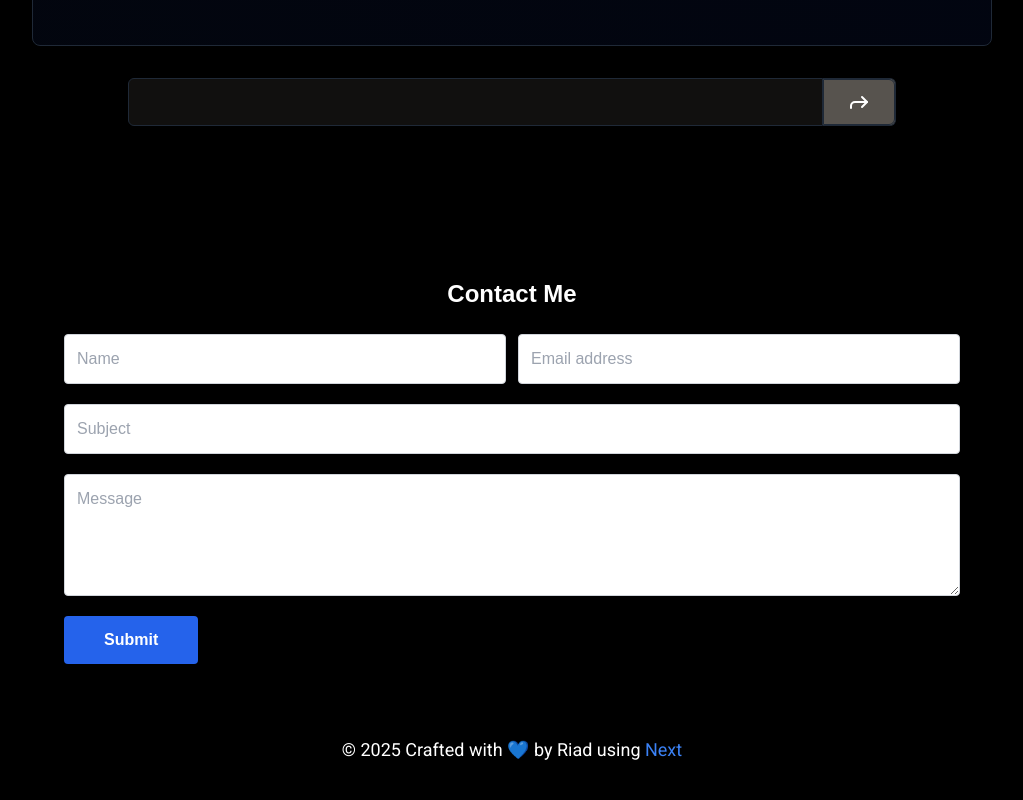
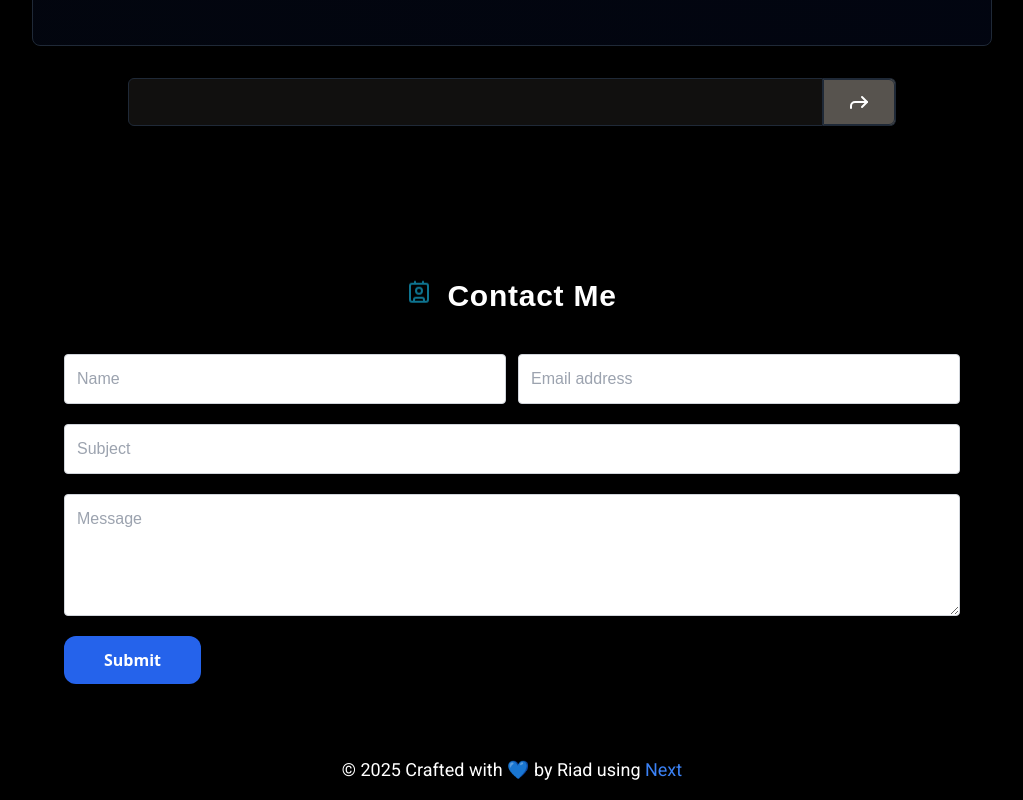
Before and after one commit to riad-mammadov/Portfolio, a Next.js app: page / in a window 1280 px wide. Shown: the part 3068-3868 px from the top of the page, without its empty margins (128-1151 px from the left). Built offline with nearby package versions, Linux system fonts and the light colour scheme.

Commit message:
add icon

```diff
--- a/components/Section/Contact/ContactForm.jsx
+++ b/components/Section/Contact/ContactForm.jsx
@@ -2,7 +2,7 @@
 import { useState } from "react";
 import { useForm } from "react-hook-form";
 import emailjs from "@emailjs/browser";
-import { Button } from "@/components/ui/shadcn/Button";
+import { Contact } from "lucide-react";
 
 const ContactForm = () => {
   const {
@@ -48,12 +48,14 @@ const ContactForm = () => {
 
   return (
     <div className=" pt-20 p-8 sm:p-6">
-      <div className="flex items-center justify-center mb-6">
-        <h1 className="text-white font-bold text-2xl">Contact Me</h1>
-      </div>
+      <span className="flex items-center justify-center gap-4 mb-10 z-10 ">
+        <Contact className="animate-bounce text-cyan-700" />
+        <h1 className="text-center text-xl tracking-wide sm:text-3xl text-white font-semibold">
+          Contact Me
+        </h1>
+      </span>
       <div className="mx-auto max-w-4xl">
         <form onSubmit={handleSubmit(onSubmit)} className="space-y-5">
-          {/* Each input and its error message in separate divs for proper spacing */}
           <div className="flex flex-col space-y-3 sm:flex-row sm:space-x-3 sm:space-y-0">
             <div className="flex-1 flex flex-col">
               <input
@@ -132,17 +134,20 @@ const ContactForm = () => {
 
           <button
             type="submit"
-            className="px-10 py-3 bg-blue-600 text-white font-bold rounded transition ease-in-out duration-200 hover:bg-blue-700 disabled:opacity-50"
             disabled={disabled}
+            className="group relative justify-center px-10 py-3 bg-blue-600 overflow-hidden rounded-xl inline-flex items-center"
           >
-            Submit
+            <div className="absolute inset-0 bg-gradient-to-r from-blue-500 to-blue-800/50 transition-transform duration-500 group-hover:translate-x-0 -translate-x-full"></div>
+            <span className="relative z-10 text-white font-sans font-semibold">
+              Submit
+            </span>
           </button>
         </form>
       </div>
       {alertInfo.display && (
         <div className="flex justify-center items-center">
           <div
-            className={`alert fixed top-0 right-1/2 sm:top-2 sm:right-2 alert-${
+            className={`alert fixed top-0 text-sm sm:text-base sm:top-2 sm:right-2 alert-${
               alertInfo.type
             } mt-5 p-4 rounded-2xl text-white ${
               alertInfo.type === "success" ? "bg-green-600" : "bg-red-700"
```
